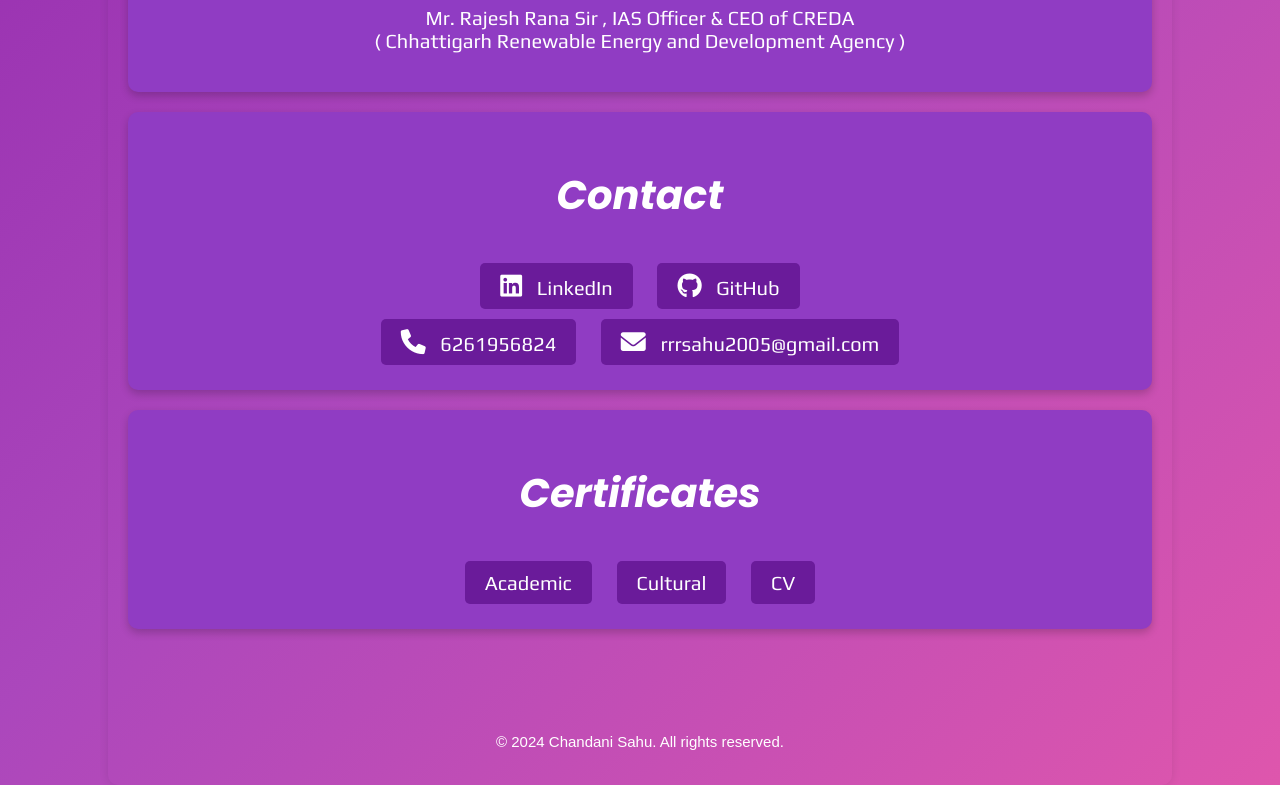
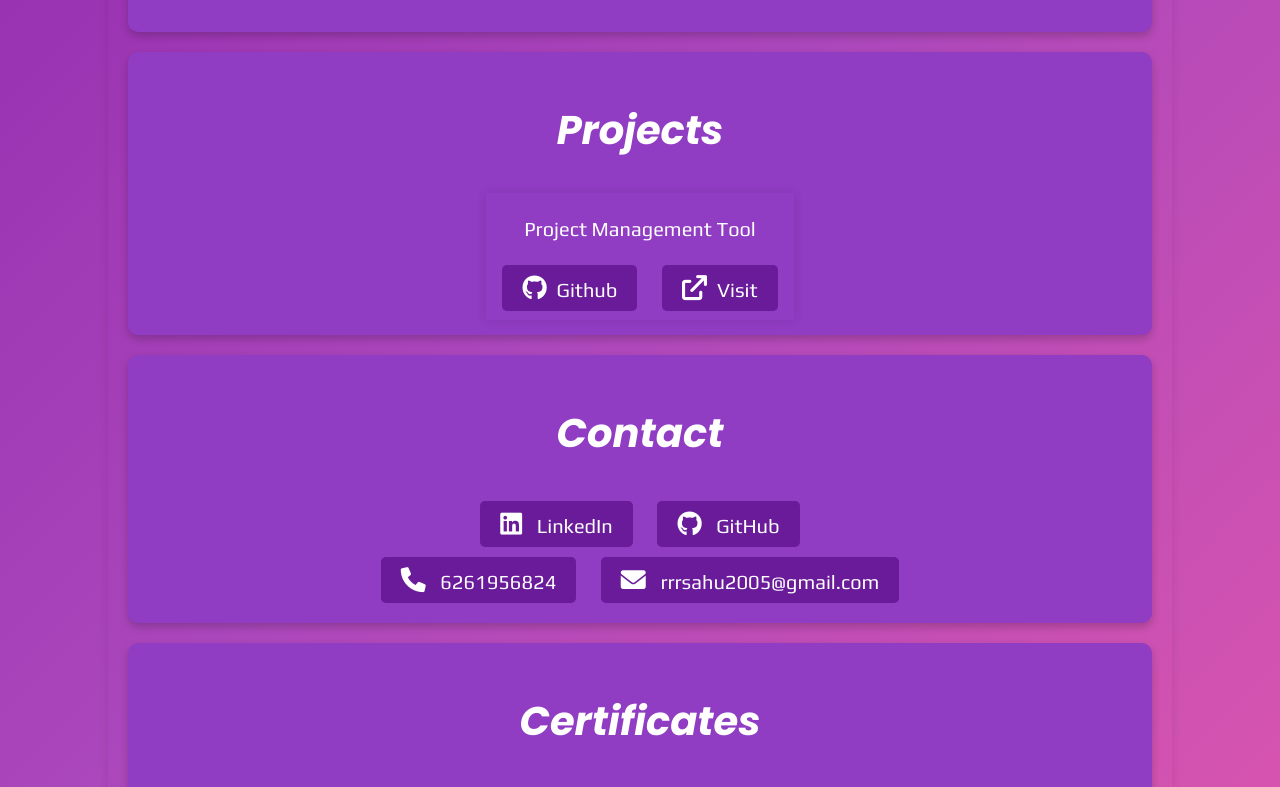
Before and after one commit to ChandaniSahu/Portfolio, a plain HTML site: page index.html in a window 1280 px wide. Shown: the part 1999-2786 px from the top of the page. Drawn offline with Linux system fonts and the light colour scheme; a web font is replaced by a local one.

```diff
--- a/index.html
+++ b/index.html
@@ -3,6 +3,7 @@
 
 <head>
     <meta charset="UTF-8">
+    <link rel="icon" type="image/svg+xml" href="/photos/profilePhoto.jpeg" />
     <meta name="viewport" content="width=device-width, initial-scale=1.0">
     <link href="https://fonts.googleapis.com/css2?family=Jacquard+12&family=Sevillana&display=swap" rel="stylesheet">
     <link rel="stylesheet" href="https://cdnjs.cloudflare.com/ajax/libs/font-awesome/6.0.0-beta3/css/all.min.css">
@@ -40,12 +41,11 @@
 
         section {
             background-color: #903cc3;
-            padding: 20px;
             border-radius: 10px;
             margin-bottom: 20px;
             box-shadow: 0 4px 8px rgba(0, 0, 0, 0.2);
-            padding: 20px;
             flex: calc(30% - 20px);
+            padding: 15px;
             transition: transform 0.3s ease;
             max-width: 100%;
         }
@@ -82,6 +82,14 @@
             transform: scale(1.1);
             transition: transform 0.3s ease;
         }
+
+       section div{
+        margin: auto;
+        width: 300px;
+        padding: 4px;
+        box-shadow: 0 0 10px rgba(0, 0, 0, 0.1);
+       }
+
 
         section a {
             color: #fff;
@@ -147,6 +155,7 @@
                 <p><i class="fab fa-git"></i> Git</p>
                 <p><i class="fab fa-github"></i> GitHub</p>
             </section>
+             </div>
             <section>
                 <h2>Achievements</h2>
 
@@ -160,13 +169,25 @@
                     University 2024.</p>
 
             </section>
-        </div>
+
         <section>
             <h2>Gallery</h2>
             <img src="photos/CREDA-prize.jpeg" width="700px" height="auto">
             <p>Mr. Rajesh Rana Sir , IAS Officer & CEO of CREDA <br>( Chhattigarh Renewable Energy and Development
                 Agency )</p>
         </section>
+
+        <section>
+            <h2>Projects</h2>
+            <div>
+                <p>Project Management Tool</p>
+                <a href="https://github.com/ChandaniSahu/ProjectManagementSystem"
+                target="_blank"><i class="fab fa-github"></i>Github</a>
+                <a href="https://chandani-project-management.netlify.app/"
+                target="_blank"><i class="fa-solid fa-arrow-up-right-from-square"></i>Visit</a>
+            </div>
+        </section>
+
         <section>
             <h2>Contact</h2>
             <a href="https://www.linkedin.com/in/chandani-sahu-a04555266?utm_source=share&utm_campaign=share_via&utm_content=profile&utm_medium=android_app"
@@ -181,7 +202,7 @@
 
         <section>
             <h2>Certificates</h2>
-            <a href="https://drive.google.com/file/d/1Pvxq8kDXYJcR3l8IdaQNThapEWcLT2FU/view"
+            <a href="https://drive.google.com/file/d/1fmVUw04xN7UxCe3oHWOoaTib7Epbo_Ak/view"
                 target="_blank">Academic</a>
             <a href="https://drive.google.com/file/d/1q69GPVNY8nc5M9yLvfC6aeEwXXMsdGJG/view?usp=drive_link"
                 target="_blank">Cultural</a>
```
Also changed, not shown: 3 other files.
